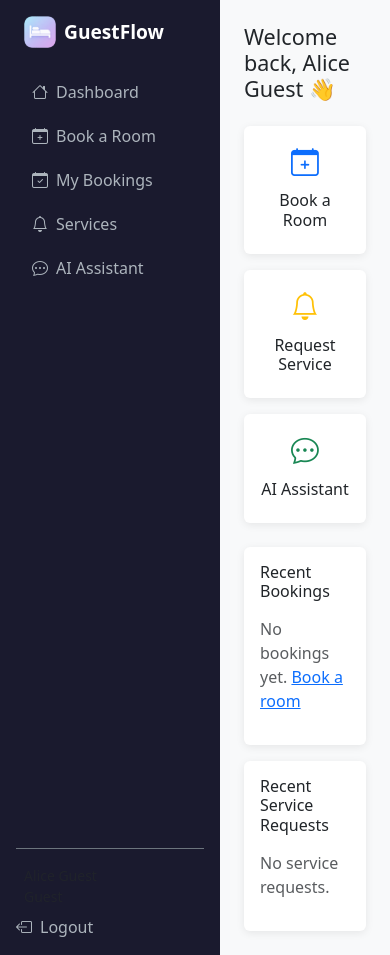
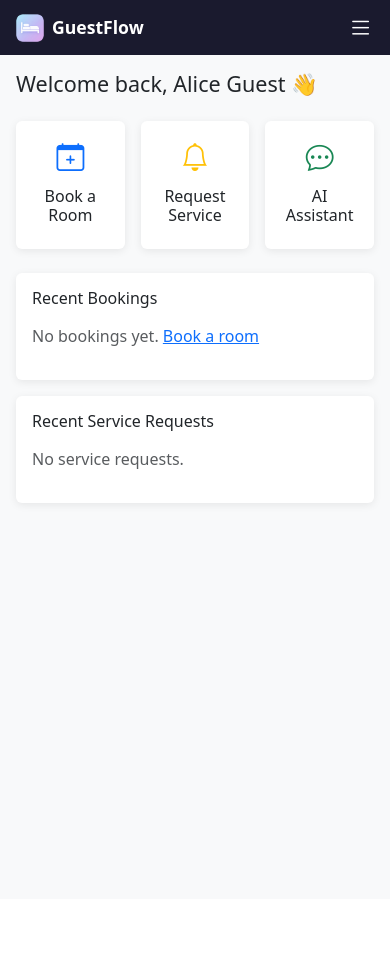
Before and after one commit to Frisbiz/KUHBM, a Flask app: page /guest/dashboard in a window 390 px wide. After the commit the page ends 507 px from the top, so only its background shows below. Run offline with Flask 3, Linux system fonts and the light colour scheme; a user stored in the database is signed in.

Commit message:
ui tweaks

```diff
--- a/templates/admin/pricing.html
+++ b/templates/admin/pricing.html
@@ -10,6 +10,7 @@
 </div>
 
 <div class="card">
+<div class="table-responsive">
     <table class="table table-hover mb-0">
         <thead class="table-light">
             <tr><th>Room</th><th>Type</th><th>Base Price</th><th>Suggested Price</th><th>Change</th></tr>
@@ -37,4 +38,5 @@
         </tbody>
     </table>
 </div>
+</div>
 {% endblock %}
--- a/templates/admin/rooms.html
+++ b/templates/admin/rooms.html
@@ -35,6 +35,7 @@
 
     <div class="col-md-8">
         <div class="card">
+        <div class="table-responsive">
             <table class="table table-hover mb-0">
                 <thead class="table-light">
                     <tr><th>Number</th><th>Type</th><th>Price/Night</th><th>Status</th><th>Change Status</th></tr>
@@ -67,6 +68,7 @@
                 </tbody>
             </table>
         </div>
+        </div>
     </div>
 </div>
 {% endblock %}
--- a/templates/base.html
+++ b/templates/base.html
@@ -13,13 +13,66 @@
         .sidebar-brand { color: #fff; font-weight: bold; font-size: 1.2rem; }
         .main-content { background-color: #f8f9fa; min-height: 100vh; }
         .card { border: none; box-shadow: 0 2px 8px rgba(0,0,0,0.08); }
+        /* Offcanvas mobile sidebar */
+        .offcanvas { background-color: #1a1a2e; }
+        .offcanvas .nav-link { color: #adb5bd; }
+        .offcanvas .nav-link:hover { color: #fff; background-color: rgba(255,255,255,0.1); border-radius: 8px; }
+        .offcanvas .sidebar-brand { color: #fff; font-weight: bold; font-size: 1.2rem; }
+        .mobile-topbar { background-color: #1a1a2e; }
     </style>
 </head>
 <body>
 
 {% if current_user.is_authenticated %}
+
+<!-- Mobile top bar (hidden on md+) -->
+<nav class="navbar mobile-topbar d-md-none px-3 py-2">
+    <span class="d-flex align-items-center gap-2" style="color:#fff; font-weight:bold; font-size:1.1rem;">
+        <img src="{{ url_for('static', filename='img/logo.png') }}" alt="GuestFlow" style="width:28px;height:28px;border-radius:6px;">
+        GuestFlow
+    </span>
+    <button class="btn btn-link p-0 text-white" data-bs-toggle="offcanvas" data-bs-target="#mobileSidebar" aria-controls="mobileSidebar">
+        <i class="bi bi-list fs-2"></i>
+    </button>
+</nav>
+
+<!-- Mobile offcanvas sidebar -->
+<div class="offcanvas offcanvas-start" tabindex="-1" id="mobileSidebar" aria-labelledby="mobileSidebarLabel" style="width:220px;">
+    <div class="offcanvas-body p-3 d-flex flex-column">
+        <div class="sidebar-brand mb-4 px-2 d-flex align-items-center gap-2">
+            <img src="{{ url_for('static', filename='img/logo.png') }}" alt="GuestFlow" style="width:32px;height:32px;border-radius:8px;">
+            GuestFlow
+        </div>
+        <ul class="nav flex-column gap-1">
+            {% if current_user.role == 'guest' %}
+                <li><a class="nav-link" href="{{ url_for('guest.dashboard') }}"><i class="bi bi-house me-2"></i>Dashboard</a></li>
+                <li><a class="nav-link" href="{{ url_for('guest.book') }}"><i class="bi bi-calendar-plus me-2"></i>Book a Room</a></li>
+                <li><a class="nav-link" href="{{ url_for('guest.bookings') }}"><i class="bi bi-calendar-check me-2"></i>My Bookings</a></li>
+                <li><a class="nav-link" href="{{ url_for('guest.services') }}"><i class="bi bi-bell me-2"></i>Services</a></li>
+                <li><a class="nav-link" href="{{ url_for('chat.index') }}"><i class="bi bi-chat-dots me-2"></i>AI Assistant</a></li>
+            {% elif current_user.role == 'reception' %}
+                <li><a class="nav-link" href="{{ url_for('reception.dashboard') }}"><i class="bi bi-house me-2"></i>Dashboard</a></li>
+            {% elif current_user.role == 'service_staff' %}
+                <li><a class="nav-link" href="{{ url_for('staff.dashboard') }}"><i class="bi bi-house me-2"></i>Dashboard</a></li>
+            {% elif current_user.role == 'admin' %}
+                <li><a class="nav-link" href="{{ url_for('admin.dashboard') }}"><i class="bi bi-house me-2"></i>Dashboard</a></li>
+                <li><a class="nav-link" href="{{ url_for('admin.rooms') }}"><i class="bi bi-door-open me-2"></i>Rooms</a></li>
+                <li><a class="nav-link" href="{{ url_for('admin.pricing') }}"><i class="bi bi-graph-up me-2"></i>Pricing</a></li>
+                <li><a class="nav-link" href="{{ url_for('reception.dashboard') }}"><i class="bi bi-person-check me-2"></i>Reception</a></li>
+                <li><a class="nav-link" href="{{ url_for('staff.dashboard') }}"><i class="bi bi-tools me-2"></i>Staff View</a></li>
+            {% endif %}
+        </ul>
+        <div class="mt-auto pt-3 border-top border-secondary">
+            <small class="text-muted px-2 d-block">{{ current_user.name }}</small>
+            <small class="text-muted px-2 d-block">{{ current_user.role.replace('_',' ').title() }}</small>
+            <a href="{{ url_for('auth.logout') }}" class="nav-link mt-2"><i class="bi bi-box-arrow-left me-2"></i>Logout</a>
+        </div>
+    </div>
+</div>
+
 <div class="d-flex">
-    <nav class="sidebar p-3 d-flex flex-column">
+    <!-- Desktop sidebar (hidden on mobile) -->
+    <nav class="sidebar p-3 d-none d-md-flex flex-column">
         <div class="sidebar-brand mb-4 px-2 d-flex align-items-center gap-2">
             <img src="{{ url_for('static', filename='img/logo.png') }}" alt="GuestFlow" style="width:32px;height:32px;border-radius:8px;">
             GuestFlow
@@ -49,7 +102,7 @@
             <a href="{{ url_for('auth.logout') }}" class="nav-link mt-2"><i class="bi bi-box-arrow-left me-2"></i>Logout</a>
         </div>
     </nav>
-    <div class="main-content flex-grow-1 p-4">
+    <div class="main-content flex-grow-1 p-3 p-md-4">
 {% else %}
 <div class="container">
 {% endif %}
--- a/templates/guest/bookings.html
+++ b/templates/guest/bookings.html
@@ -5,6 +5,7 @@
 
 {% if bookings %}
 <div class="card">
+<div class="table-responsive">
     <table class="table table-hover mb-0">
         <thead class="table-light">
             <tr>
@@ -37,6 +38,7 @@
         </tbody>
     </table>
 </div>
+</div>
 {% else %}
 <div class="alert alert-info">No bookings yet. <a href="{{ url_for('guest.book') }}">Book a room</a></div>
 {% endif %}
--- a/templates/guest/chat.html
+++ b/templates/guest/chat.html
@@ -5,7 +5,7 @@
 
 <div class="card" style="max-width: 700px;">
     <div class="card-body p-0">
-        <div id="chat-messages" style="height: 420px; overflow-y: auto; padding: 1.5rem;">
+        <div id="chat-messages" style="height: 55vh; min-height: 280px; max-height: 480px; overflow-y: auto; padding: 1.5rem;">
             <div class="d-flex mb-3">
                 <div class="bg-primary text-white rounded p-3" style="max-width:80%;">
                     Hi! I'm your hotel assistant. Ask me about room availability, services, or anything else I can help with.
--- a/templates/guest/dashboard.html
+++ b/templates/guest/dashboard.html
@@ -4,7 +4,7 @@
 <h4 class="mb-4">Welcome back, {{ current_user.name }} 👋</h4>
 
 <div class="row g-3 mb-4">
-    <div class="col-md-4">
+    <div class="col-4 col-md-4">
         <a href="{{ url_for('guest.book') }}" class="text-decoration-none">
             <div class="card p-3 text-center h-100">
                 <i class="bi bi-calendar-plus fs-1 text-primary"></i>
@@ -12,7 +12,7 @@
             </div>
         </a>
     </div>
-    <div class="col-md-4">
+    <div class="col-4 col-md-4">
         <a href="{{ url_for('guest.services') }}" class="text-decoration-none">
             <div class="card p-3 text-center h-100">
                 <i class="bi bi-bell fs-1 text-warning"></i>
@@ -20,7 +20,7 @@
             </div>
         </a>
     </div>
-    <div class="col-md-4">
+    <div class="col-4 col-md-4">
         <a href="{{ url_for('chat.index') }}" class="text-decoration-none">
             <div class="card p-3 text-center h-100">
                 <i class="bi bi-chat-dots fs-1 text-success"></i>
--- a/templates/reception/dashboard.html
+++ b/templates/reception/dashboard.html
@@ -50,6 +50,7 @@
         <div class="card p-3">
             <h6 class="mb-3"><i class="bi bi-people me-2"></i>Currently Checked In ({{ active_guests|length }})</h6>
             {% if active_guests %}
+            <div class="table-responsive">
             <table class="table table-sm mb-0">
                 <thead class="table-light"><tr><th>Guest</th><th>Room</th><th>Check-out</th></tr></thead>
                 <tbody>
@@ -62,6 +63,7 @@
                 {% endfor %}
                 </tbody>
             </table>
+            </div>
             {% else %}
                 <p class="text-muted">No guests currently checked in.</p>
             {% endif %}
```
Also changed, not shown: templates/admin/dashboard.html (+6 -4 lines).
